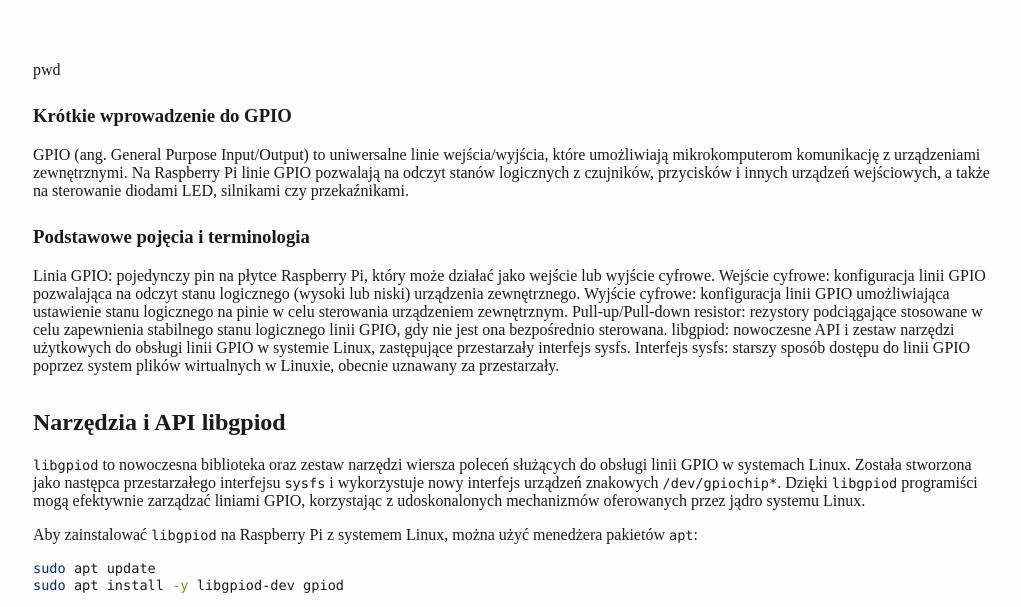
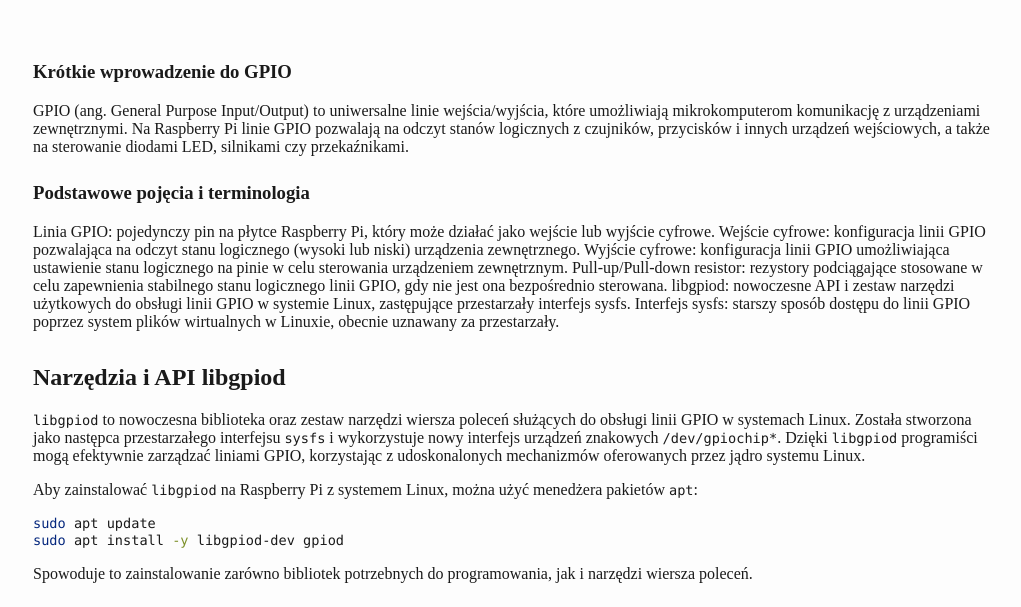
Before and after one commit to pzktit/lwsw-cw3-student, a plain HTML site: page doc/cw3-pl-theory.html in a window 1280 px wide. Shown: the part 178-785 px from the top of the page, without its empty margins (127-1148 px from the left). Drawn offline with Linux system fonts and the light colour scheme.

Commit message:
kolejna literówka

```diff
--- a/doc/cw3-pl-theory.html
+++ b/doc/cw3-pl-theory.html
@@ -250,7 +250,6 @@ padding: 20px;
 }
 </style>
 <!-- LTeX: language=pl-PL -->
-<p>pwd</p>
 <h3 id="krótkie-wprowadzenie-do-gpio">Krótkie wprowadzenie do GPIO</h3>
 <p>GPIO (ang. General Purpose Input/Output) to uniwersalne linie
 wejścia/wyjścia, które umożliwiają mikrokomputerom komunikację z
```
